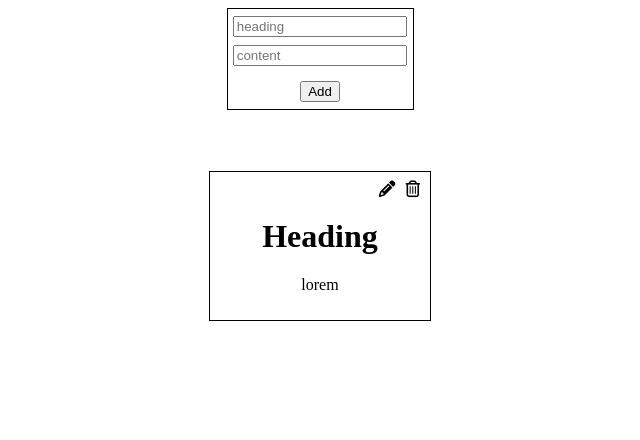
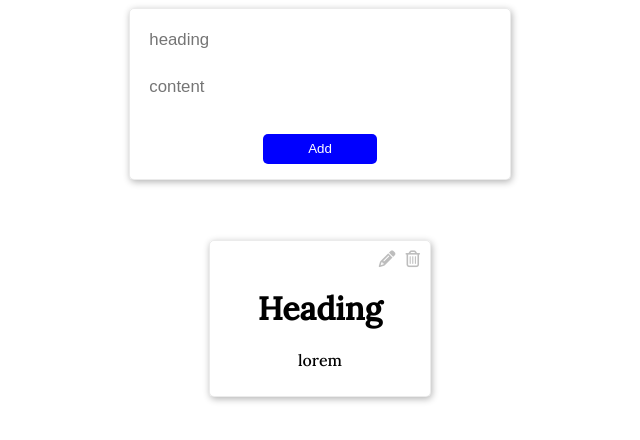
Before and after one commit to kartikayasija/notes, a plain HTML site: page Client/index.html in a window 1280 px wide. Shown: the whole page, without its empty margins (320-960 px from the left). Drawn offline with Linux system fonts and the light colour scheme; no server answers.

Commit message:
css added

```diff
--- a/Client/script.js
+++ b/Client/script.js
@@ -1,7 +1,7 @@
 const refresh = () => {
   document.querySelector("#addButton").innerHTML = "Add";
 
-  fetch("http://localhost:3000/notes", {
+  fetch("https://notes-keeper-pi.vercel.app/notes", {
     method: "GET",
   })
     .then((response) => response.json())
@@ -45,7 +45,7 @@ const getValue = () => {
   const content = document.querySelector("#content").value;
 
   if (!update) {
-    fetch("http://localhost:3000/notes", {
+    fetch("https://notes-keeper-pi.vercel.app/notes", {
       method: "POST",
       headers: { "Content-Type": "application/json" },
       body: JSON.stringify({
@@ -64,7 +64,7 @@ const getValue = () => {
   }
 
   else {
-    fetch(`http://localhost:3000/notes/${updateID}`, {
+    fetch(`https://notes-keeper-pi.vercel.app/notes/${updateID}`, {
       method: "PATCH",
       headers: { "Content-Type": "application/json" },
       body: JSON.stringify({
@@ -87,7 +87,7 @@ const getValue = () => {
 
 const deleteNote = (id) => {
   console.log(id);
-  fetch(`http://localhost:3000/notes/${id}`, {
+  fetch(`https://notes-keeper-pi.vercel.app/notes/${id}`, {
     method: "DELETE",
   })
     .then((response) => response.json())
--- a/Client/style.css
+++ b/Client/style.css
@@ -1,15 +1,38 @@
+@import url('https://fonts.googleapis.com/css2?family=Lora:wght@500&display=swap');
+body{
+  font-family: 'Lora', serif;
+}
 .card{
   text-align: center;
-  border: 1px solid black;
+  border: 1px solid rgba(0, 0, 0, 0.08);
+  box-shadow: 1px 2px 7px rgba(0, 0, 0, 0.3);
+  border-radius: 5px;
+  width: 30%;
 }
 .card input{
   width: 90%;
   display: block;
-  /* border: none; */
+  border: none;
   margin: 4% auto;
+  height: 30px;
+  font-size: 1.05rem;
+}
+.card input:focus{
+  outline: none;
 }
 .card button{
   margin: 4%;
+  width: 30%;
+  height: 30px;
+  background-color: blue;
+  border: none;
+  color: white;
+  border-radius: 5px;
+  cursor: pointer;
+  transition: 0.3s ease all;
+}
+.card button:hover{
+  opacity: 0.3;
 }
 .note-list{
   width: 90%;
@@ -19,7 +42,9 @@
   gap: 4%;
 }
 .note{
-  border: 1px solid black;
+  border: 1px solid rgba(0, 0, 0, 0.08);
+  box-shadow: 1px 2px 7px rgba(0, 0, 0, 0.3);
+  border-radius: 5px;
   width: 200px;
   text-align: center;
   padding: 10px;
@@ -40,4 +65,9 @@
   cursor: pointer;
   margin: 0%;
   padding: 0;
+  color: rgba(128, 128, 128, 0.523);
+  transition: 0.3s ease all;
 }
+.icon button:hover{
+  color: rgba(0, 0, 0, 0.747);
+}
--- a/Server/app.js
+++ b/Server/app.js
@@ -13,9 +13,11 @@ mongoose.connect(process.env.MONGODB).catch((err)=>{
 })
 app.use(cors());
 app.use("/notes",notes.router);
+
 app.get("/",(req,res)=>{
-  res.send("hello world");
+  res.send("Server Started!");
 })
+
 app.listen(process.env.PORT || 3000,()=>{
   console.log("started");
 })
```
